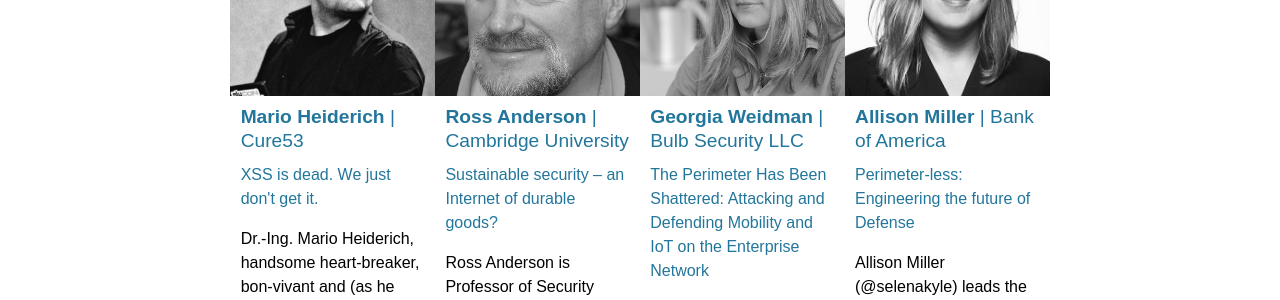
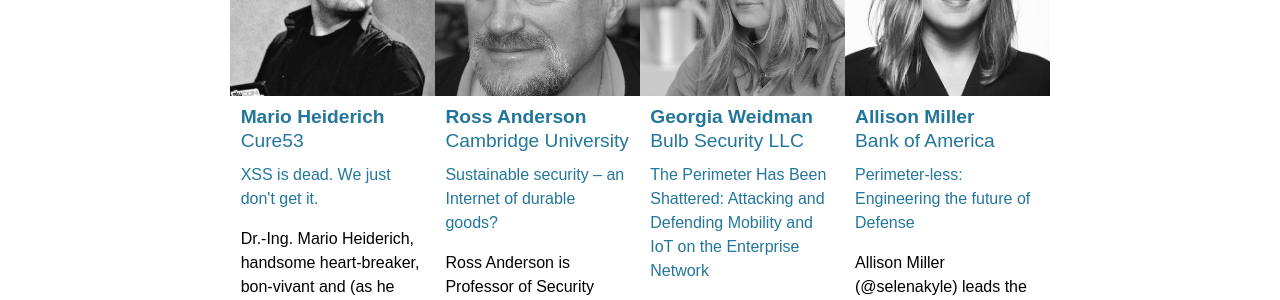
Before and after one commit to OWASP/AppSecEurope2018, a Jekyll site: the page built from program/keynotes.md, in a window 1280 px wide. Shown: the part 379-679 px from the top of the page. Built offline with Jekyll 4.4.1, drawn with Linux system fonts in a browser that asks for light colours; some web fonts are replaced.

Commit message:
Fixing css for keynotelist

```diff
--- a/assets/_sass/_keynotelist.scss
+++ b/assets/_sass/_keynotelist.scss
@@ -24,6 +24,9 @@
 			}
 			h4 {
 				margin: 0.5em 0em;
+				strong {
+					display: block;
+				}
 			}
 			h4, p {
 				margin-left: 5%;
--- a/program/keynotes.md
+++ b/program/keynotes.md
@@ -9,7 +9,7 @@
 		{% if member.name %}
 		<li>
 			<div style="background-image: url(/assets/images/keynotes/{{member.image | default: 'owasp_logo.png'}});{{member.style}};"></div>
-			<h4><strong>{{member.name}}</strong> | {{member.company}}</h4>
+			<h4><strong>{{member.name}}</strong>{{member.company}}</h4>
 			{% if member.uri %}<p><a href="{{member.uri}}">{{member.title}}</a></p>{% endif %}
 			<p>
 				{{member.description}}
```
